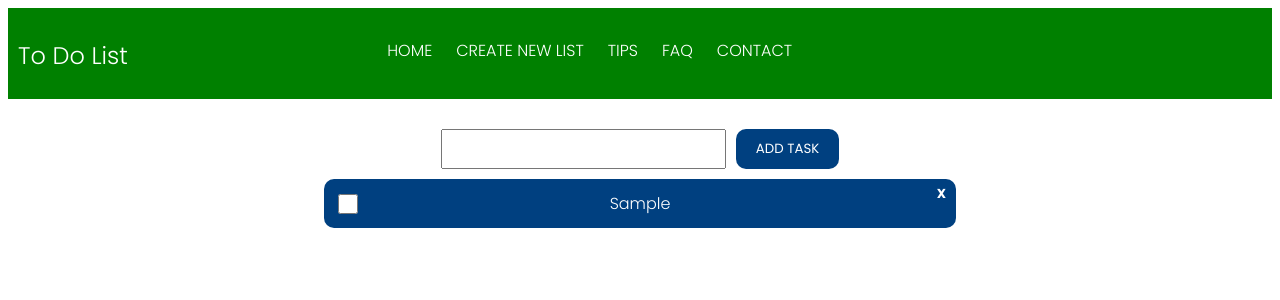
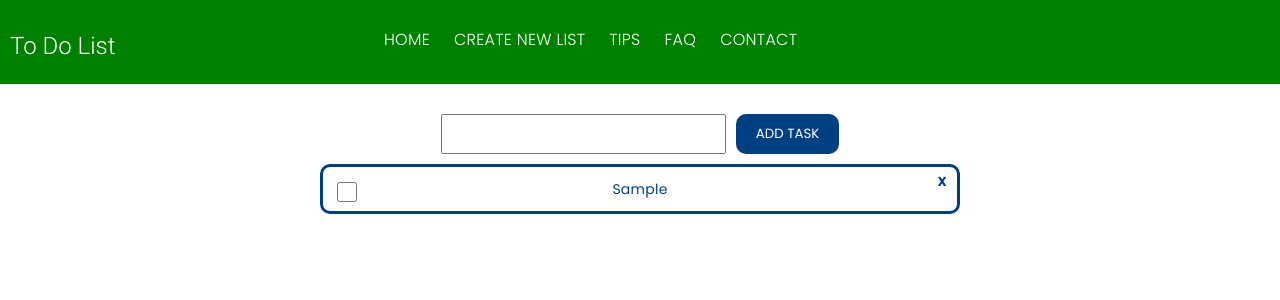
Before and after one commit to jszufa/todo-app, an Angular app: page / in a window 1280 px wide. Both pictures are taken after typing "Sample" into the empty fields and a click on the button "ADD TASK". Shown: the top 300 px of the page. Built offline with nearby package versions, Linux system fonts and the light colour scheme.

Commit message:
draggable list

```diff
--- a/angular.json
+++ b/angular.json
@@ -25,6 +25,7 @@
               "src/assets"
             ],
             "styles": [
+              "@angular/material/prebuilt-themes/indigo-pink.css",
               "src/styles.css"
             ],
             "scripts": []
@@ -87,6 +88,7 @@
               "src/assets"
             ],
             "styles": [
+              "@angular/material/prebuilt-themes/indigo-pink.css",
               "src/styles.css"
             ],
             "scripts": []
--- a/package.json
+++ b/package.json
@@ -11,10 +11,12 @@
   "private": true,
   "dependencies": {
     "@angular/animations": "^16.2.0",
+    "@angular/cdk": "^16.2.8",
     "@angular/common": "^16.2.0",
     "@angular/compiler": "^16.2.0",
     "@angular/core": "^16.2.0",
     "@angular/forms": "^16.2.0",
+    "@angular/material": "^16.2.8",
     "@angular/platform-browser": "^16.2.0",
     "@angular/platform-browser-dynamic": "^16.2.0",
     "@angular/router": "^16.2.0",
--- a/src/app/app.component.html
+++ b/src/app/app.component.html
@@ -6,7 +6,7 @@
     <input id="task" type="text" #newTask>
     <button class="add-task-btn" (click)="addTask(newTask.value); newTask.value=''">Add task</button>
   </div>
-  <ul class="tasks-list">
+  <ul cdkDropList class="tasks-list" (cdkDropListDropped)="drop($event)">
     <app-task-component *ngFor="let task of taskList" [task]="task" (newDeleteEvent)="deleteTask($event)"></app-task-component>
   </ul>
 
--- a/src/app/app.component.ts
+++ b/src/app/app.component.ts
@@ -1,5 +1,6 @@
 import { Component } from '@angular/core';
 import { TaskItem } from './task-item';
+import { CdkDragDrop, CdkDropList, CdkDrag, moveItemInArray } from '@angular/cdk/drag-drop';
 
 @Component({
   selector: 'app-root',
@@ -25,4 +26,20 @@ export class AppComponent {
   deleteTask(id: number) {
     this.taskList = this.taskList.filter(task => task.id !== id);
   }
+
+  drop(event: CdkDragDrop<string[]>) {
+    moveItemInArray(this.taskList, event.previousIndex, event.currentIndex);
+  }
+
+  moveTaskDown(id: number) {
+    const task: TaskItem | undefined = this.taskList.find(task => task.id === id);
+    if (task) {
+      const currentIndex = this.taskList.indexOf(task);
+      if (currentIndex < this.taskList.length - 1) {
+        this.taskList.push(this.taskList.splice(currentIndex, 1)[0]);
+      }
+    }
+  }
+
+
 }
--- a/src/app/app.module.ts
+++ b/src/app/app.module.ts
@@ -1,11 +1,13 @@
 import { NgModule } from '@angular/core';
 import { BrowserModule } from '@angular/platform-browser';
 import { FormsModule } from '@angular/forms';
+import { DragDropModule } from '@angular/cdk/drag-drop';
 
 import { AppRoutingModule } from './app-routing.module';
 import { AppComponent } from './app.component';
 import { ToolbarComponent } from './toolbar/toolbar.component';
 import { TaskComponentComponent } from './task-component/task-component.component';
+import { BrowserAnimationsModule } from '@angular/platform-browser/animations';
 
 @NgModule({
   declarations: [
@@ -16,7 +18,9 @@ import { TaskComponentComponent } from './task-component/task-component.componen
   imports: [
     BrowserModule,
     AppRoutingModule,
-    FormsModule
+    FormsModule,
+    BrowserAnimationsModule,
+    DragDropModule
   ],
   providers: [],
   bootstrap: [AppComponent]
--- a/src/app/task-component/task-component.component.css
+++ b/src/app/task-component/task-component.component.css
@@ -1,11 +1,13 @@
 li {
-    background-color: #004080;
-    color: white;
+    background-color: white;
+    color: #004080;
     margin-top: 10px;
+    border: 3px solid #004080;
     border-radius: 10px;
-    font-weight: 300;
+    font-weight: 500;
     padding: 12px 0;
     position: relative;
+    cursor: move;
 }
 
 li span {
@@ -29,6 +31,7 @@ li .task-checkbox {
     top: 12px;
     height: 20px;
     width: 20px;
+    color: #004080;
 }
 
 li .task-checkbox:hover {
@@ -36,6 +39,23 @@ li .task-checkbox:hover {
 }
 
 .inactive {
-   /*  background-color: #804000; */
+    /*  background-color: #804000; */
     opacity: 0.5;
 }
+
+.cdk-drag-preview {
+    box-sizing: border-box;
+    box-shadow: 0 6px 6px -4px rgba(0, 0, 0, 0.2),
+                0 9px 11px 2px rgba(0, 0, 0, 0.14),
+                0 4px 15px 3px rgba(0, 0, 0, 0.12);
+    text-align: center;
+    list-style: none;
+  }
+
+.cdk-drag-placeholder {
+    opacity: 0;
+}
+
+.cdk-drag-animating {
+    transition: transform 250ms cubic-bezier(0, 0, 0.2, 1);
+}
--- a/src/app/task-component/task-component.component.html
+++ b/src/app/task-component/task-component.component.html
@@ -1,4 +1,4 @@
-<li [class.inactive]="isChecked">
+<li cdkDrag [class.inactive]="isChecked">
     <input type="checkbox" [(ngModel)]="isChecked" class="task-checkbox" >
     {{task.text}} <span (click)="deleteTask(task.id)">X</span>
 </li>
--- a/src/app/task-component/task-component.component.ts
+++ b/src/app/task-component/task-component.component.ts
@@ -8,6 +8,7 @@ import { TaskItem } from '../task-item';
 })
 export class TaskComponentComponent {
   @Input() task!: TaskItem;
+
   @Output() newDeleteEvent = new EventEmitter<number>();
 
   isChecked: boolean = false;
--- a/src/app/toolbar/toolbar.component.css
+++ b/src/app/toolbar/toolbar.component.css
@@ -1,7 +1,7 @@
 .navigation-bar {
     position: sticky;
     top: 0;
-    background-color: green;
+    background-color: #008000;
     z-index: 200;
     margin-bottom: 30px;
     display: flex;
--- a/src/index.html
+++ b/src/index.html
@@ -12,9 +12,12 @@
   <link
     href="https://fonts.googleapis.com/css2?family=Poppins:ital,wght@0,100;0,300;0,400;0,700;0,900;1,300;1,400&display=swap"
     rel="stylesheet">
+  <link rel="preconnect" href="https://fonts.gstatic.com">
+  <link href="https://fonts.googleapis.com/css2?family=Roboto:wght@300;400;500&display=swap" rel="stylesheet">
+  <link href="https://fonts.googleapis.com/icon?family=Material+Icons" rel="stylesheet">
 </head>
 
-<body>
+<body class="mat-typography">
   <app-root></app-root>
 </body>
 
--- a/src/styles.css
+++ b/src/styles.css
@@ -7,3 +7,5 @@ html, body {
 * {
     font-family: 'Poppins';
 }
+html, body { height: 100%; }
+body { margin: 0; font-family: Roboto, "Helvetica Neue", sans-serif; }
```
Also changed, not shown: 1 other file (tests, documents, lock files or other folders).
